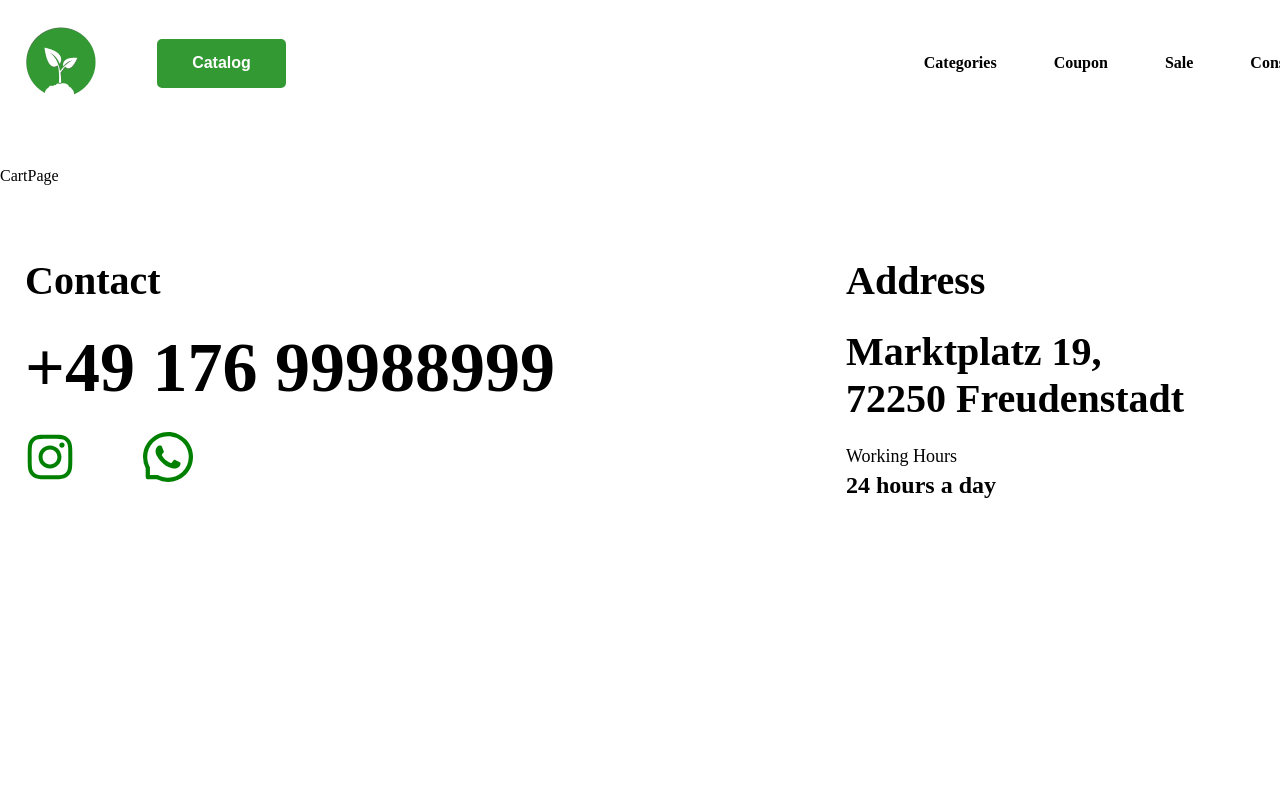
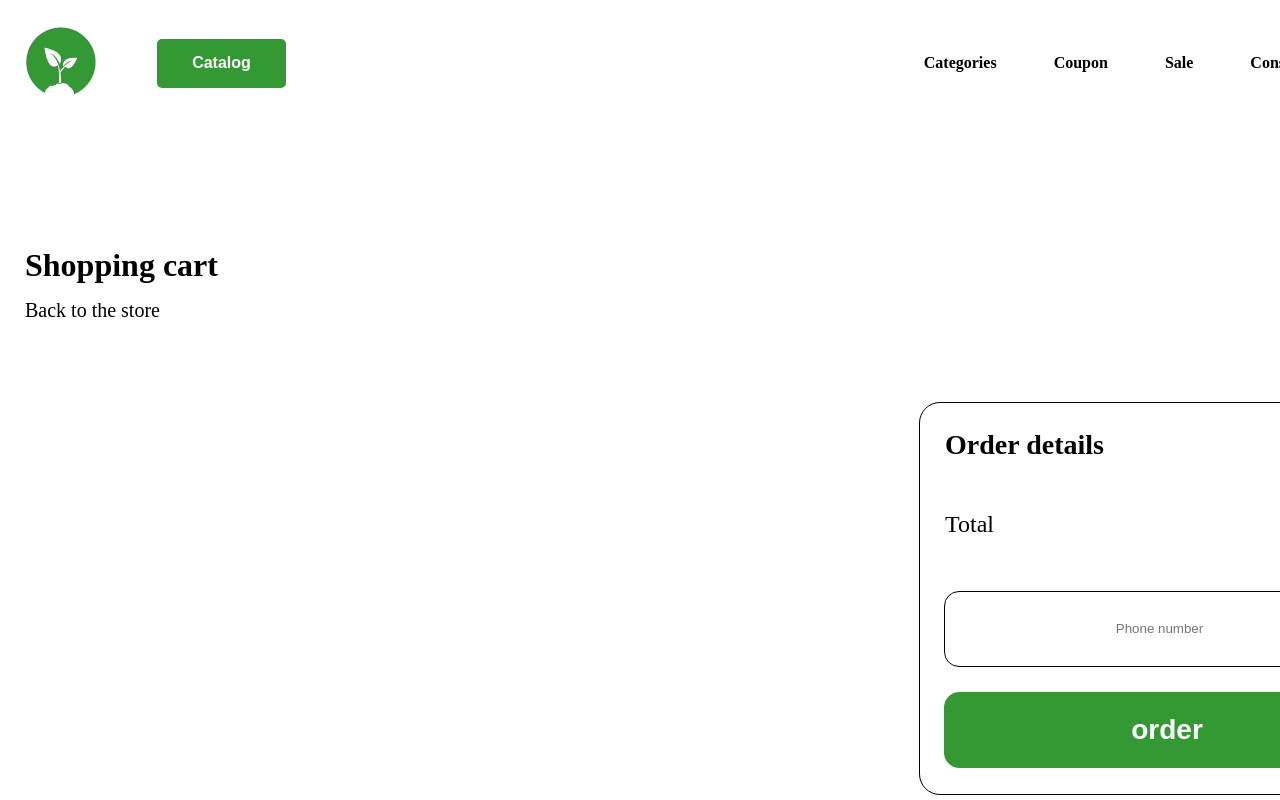
Before and after one commit to EwgenijBril/MyGardenShopProject, a React (Create React App) app in the folder carden_shop/: page /cart in a window 1280 px wide. Shown: the top 800 px of the page. Built offline with nearby package versions, Linux system fonts and the light colour scheme.

Commit message:
CartCard added and style's CartPage CartCard added

```diff
--- a/carden_shop/package.json
+++ b/carden_shop/package.json
@@ -9,6 +9,7 @@
     "@testing-library/user-event": "^13.5.0",
     "react": "^18.2.0",
     "react-dom": "^18.2.0",
+    "react-icons": "^4.7.1",
     "react-redux": "^8.0.5",
     "react-router-dom": "^6.7.0",
     "react-scripts": "5.0.1",
--- /dev/null
+++ b/carden_shop/src/components/CartCard/index.jsx
@@ -0,0 +1,27 @@
+import React from 'react'
+import s from './index.module.css'
+import { RxCross2 } from 'react-icons/rx'
+
+export default function CartCard({ id, title, image, discont_price, price, count }) {
+  return (
+    <div className={s.cart_card}>
+        <div className={s.left_block}>
+            <img src={`http://localhost:3333${image}`} alt={ title } />
+            <div className={s.info_block}>
+                <p className={s.title}>{title}</p>
+                <div className={s.card_button}>
+                    <button>-</button>
+                    <p>1</p>
+                    <button>+</button>
+                </div>
+            </div>
+        </div>
+        <div className={s.rigth_block}>
+            <p className={s.discont_price}>{ discont_price }<span>$</span></p>
+            <p className={s.price}>{price}$</p>
+            <RxCross2 className={s.cross}/>
+        </div>
+
+    </div>
+  )
+}
--- /dev/null
+++ b/carden_shop/src/components/CartCard/index.module.css
@@ -0,0 +1,91 @@
+.cart_card {
+    display: flex;
+    justify-content: start;
+    gap: 25px;
+    border-bottom: 1px solid #A7A7A7;
+    border-top: 1px solid #A7A7A7;
+    width: 824px;
+    height: 240px;
+    margin: 0 0 0 25px;
+    align-items: center;
+    position: relative;
+}
+
+.left_block {
+    display: flex;
+    justify-content: space-between;
+    width: 550px;
+}
+
+.left_block img {
+    width: 192px;
+    height: 166px;
+    object-fit: cover;
+    border-radius: 15px;
+}
+
+.info_block {
+    display: flex;
+    flex-direction: column;
+    justify-content: space-between;
+    width: 320px;
+    height: 166px;
+}
+
+.title {
+    font-weight: 600;
+    font-size: 18px;
+}
+
+.card_button {
+    border: 1px solid black;
+    border-radius: 12px;
+    width: 140px;
+    height: 40px;
+    padding: 10px;
+    display: flex;
+    justify-content: center;
+    align-items: center;
+    gap: 33px;
+}
+
+.card_button button {
+    border: 1px solid transparent;
+    background-color: white;
+    font-size: 20px;
+}
+
+.rigth_block {
+    display: flex;
+    justify-content: space-between;
+    gap: 70px;
+    align-items: center;
+}
+
+.discont_price {
+    font-weight: 600;
+    font-size: 40px;
+}
+
+.discont_price span {
+    font-weight: 300px;
+    font-size: 20px;
+}
+
+.price {
+    font-weight: 500;
+    font-size: 20px;
+    color: gray;
+    text-decoration: line-through;
+}
+
+.cross {
+    position: absolute;
+    top: 15px;
+    right: 10px;
+    font-size: 20px;
+}
+
+.cross:hover {
+    color: red;
+}
--- a/carden_shop/src/components/Nav/index.jsx
+++ b/carden_shop/src/components/Nav/index.jsx
@@ -19,7 +19,10 @@ export default function Nav() {
           <Link>Coupon</Link>
           <Link to='products'>Sale</Link>
           <Link>Constacts</Link>
-          <ShoppingOutlined className={s.cart} />
+          <Link to='cart'>
+            <ShoppingOutlined className={s.cart} />
+          </Link>
+
         </div>
       </nav>
     </section>
--- a/carden_shop/src/pages/CartPage/index.jsx
+++ b/carden_shop/src/pages/CartPage/index.jsx
@@ -1,7 +1,38 @@
 import React from 'react'
+import { useDispatch, useSelector } from 'react-redux'
+import CartCard from '../../components/CartCard';
+import s from './index.module.css'
 
 export default function CartPage() {
+
+  //const dispatch = useDispatch();
+
+  const cart = useSelector(state => state.cart)
+
   return (
-    <div>CartPage</div>
+    <div className={s.cart_page} >
+      <div className={s.title_block}>
+        <h1>Shopping cart</h1>
+        <p>Back to the store</p>
+      </div>
+      <div className={s.info_block}>
+        <div>
+        {
+          cart.map(el => <CartCard key={el.id} {...el}/>)
+        }
+        </div>
+        <div className={s.left_block}>
+          <div className={s.titels}>
+            <h3>Order details</h3>
+            <p>Total</p>
+          </div>
+          <div className={s.letest_block}>
+            <input type="number" placeholder='Phone number'/>
+            <button>order</button>
+          </div>
+        </div>
+      </div>
+
+    </div>
   )
 }
--- a/carden_shop/src/pages/CartPage/index.module.css
+++ b/carden_shop/src/pages/CartPage/index.module.css
@@ -0,0 +1,74 @@
+.title_block {
+    display: flex;
+    flex-direction: column;
+    gap: 15px;
+    width: 824px;
+    margin: 80px 25px;
+}
+
+.title_block p {
+    font-weight: 500;
+    font-size: 20px;
+}
+
+.info_block {
+    display: flex;
+    justify-content: space-between;
+    margin: 0 25px 0 0;
+}
+
+.left_block {
+    display: flex;
+    flex-direction: column;
+    justify-content: space-around;
+    border: 1px solid black;
+    border-radius: 21px;
+    width: 496px;
+    height: 393px;
+
+}
+
+.titels {
+    display: flex;
+    flex-direction: column;
+    align-items: flex-start;
+    margin-left: 25px;
+    gap: 50px;
+}
+
+.titels h3 {
+    font-weight: 600;
+    font-size: 28px;
+}
+
+.titels p {
+    font-weight: 500;
+    font-size: 24px;
+}
+
+.letest_block {
+    display: flex;
+    flex-direction: column;
+    align-items:  center;
+    gap: 25px;
+}
+
+.letest_block input {
+    border: 1px solid black;
+    border-radius: 15px;
+    width: 446px;
+    height: 76px;
+    text-align: center;
+}
+
+.letest_block button {
+    border: 1px solid #339933;
+    background-color: #339933;
+    border-radius: 15px;
+    width: 446px;
+    height: 76px;
+    text-align: center;
+    color: white;
+    font-weight: 700;
+    font-size: 28px;
+}
--- a/carden_shop/src/pages/ProductDescrPage/index.jsx
+++ b/carden_shop/src/pages/ProductDescrPage/index.jsx
@@ -2,6 +2,7 @@ import React, { useEffect } from 'react'
 import { load_product } from '../../requests/product_item'
 import { useParams } from 'react-router-dom'
 import { useDispatch, useSelector } from 'react-redux'
+import { addToCard } from '../../store/reducers/cart'
 import s from './index.module.css'
 
 export default function ProductDescrPage() {
@@ -18,6 +19,8 @@ export default function ProductDescrPage() {
 
   const { title, description, price, image, discont_price } = product
 
+  const add_to_card = () => dispatch(addToCard({id: +id, title, image, discont_price, price}))
+
   return (
     <div className={s.product_descr_page}>
       <div className={s.left_block}>
@@ -30,7 +33,7 @@ export default function ProductDescrPage() {
           <p className={s.price}>{ price }$</p>
           <p className={s.discont}>-7%</p>
         </div>
-        <button>Add to cart</button>
+        <button onClick={add_to_card}>Add to cart</button>
         <div className={s.description_block}>
           <h3>Description</h3>
           <p>{ description }</p>
--- a/carden_shop/src/store/index.js
+++ b/carden_shop/src/store/index.js
@@ -1,5 +1,6 @@
 import { createStore, combineReducers, applyMiddleware } from 'redux'
 import thunk from 'redux-thunk'
+import { cartReducer } from './reducers/cart';
 import { categoriesReducer } from './reducers/categories';
 import { productsReducer } from './reducers/products';
 import { productsCategoryReducer } from './reducers/products_category';
@@ -9,7 +10,8 @@ const rootReducer = combineReducers ({
     categories: categoriesReducer,
     products: productsReducer,
     products_category: productsCategoryReducer,
-    product_item: productReducer
+    product_item: productReducer,
+    cart: cartReducer
 });
 
 export const store = createStore (rootReducer, applyMiddleware(thunk));
--- /dev/null
+++ b/carden_shop/src/store/reducers/cart.js
@@ -0,0 +1,26 @@
+const defaultState = [];
+
+const ADD_TO_CART = 'ADD_TO_CART';
+
+export const addToCard = payload => ({type: ADD_TO_CART, payload});
+
+const checkProduct = ( state, payload ) => {
+    const productInState = state.find( el => el.id === payload.id );
+    if ( productInState ) {
+        productInState.count++
+        return [...state]
+    } else {
+        return [...state, {
+            ...payload,
+            count: 1
+        }]
+    }
+}
+
+export const cartReducer = ( state = defaultState, action ) => {
+    if ( action.type === ADD_TO_CART ) {
+        return checkProduct( state, action.payload )
+    } else {
+        return state
+    }
+}
```
Also changed, not shown: carden_shop/src/components/SaleProductCard/index.jsx (+13 -5 lines), carden_shop/src/components/SaleProductCard/index.module.css (+34 -7 lines), 1 other file (tests, documents, lock files or other folders).
